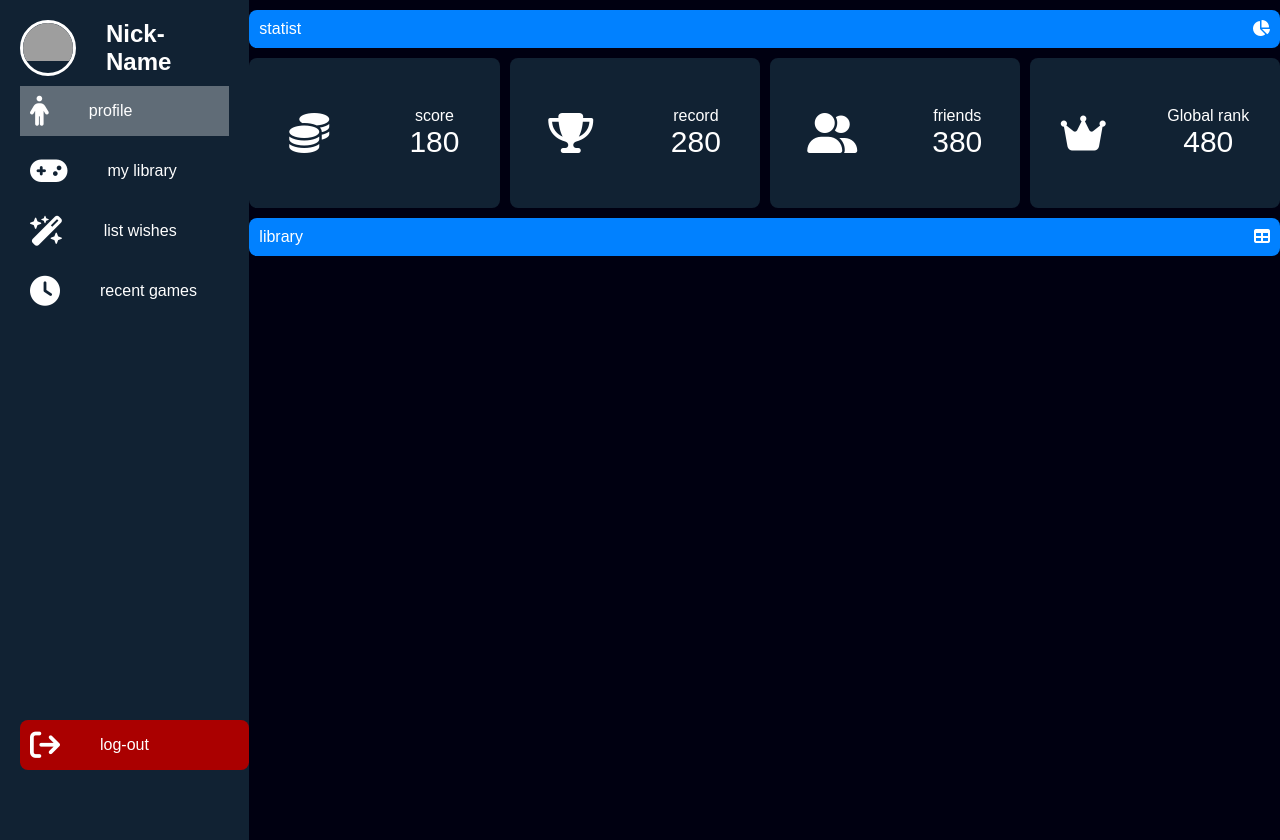
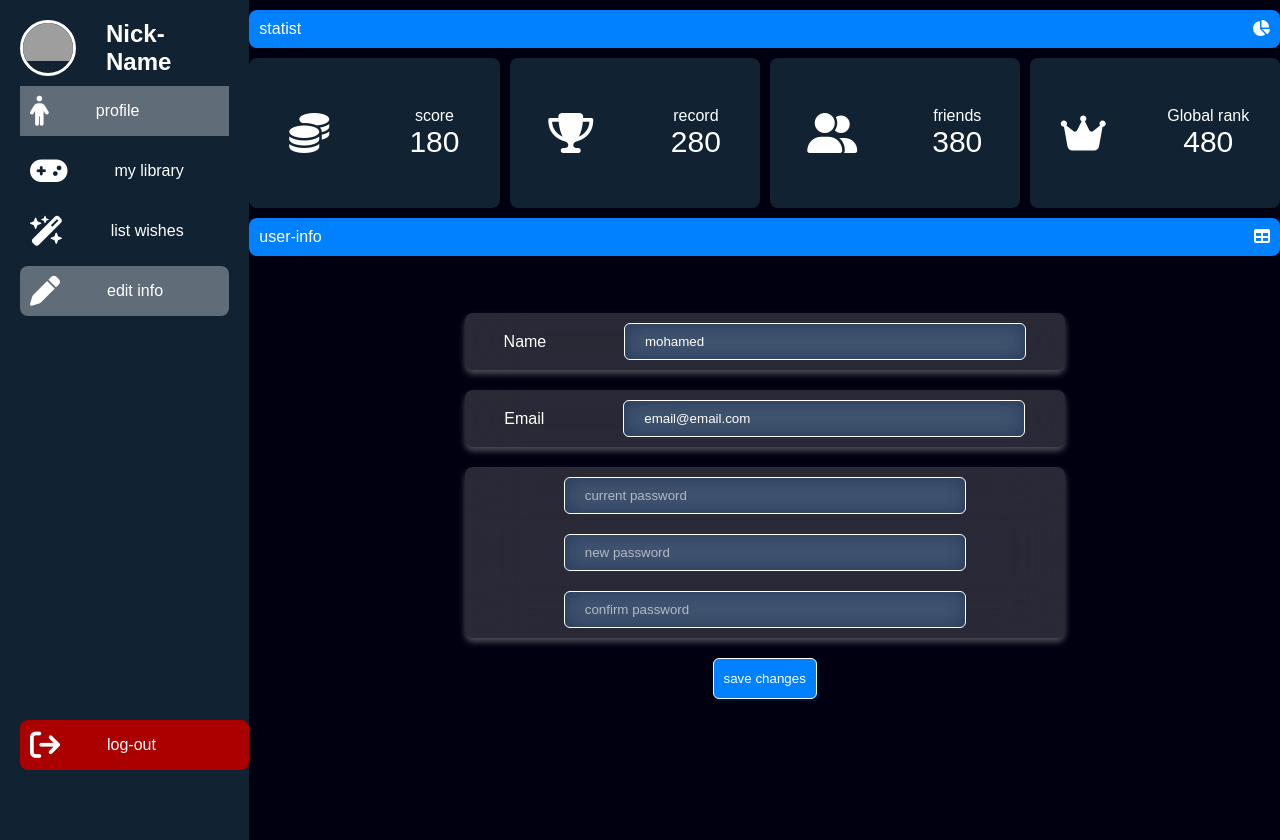
Before and after one commit to ahmedadlaoui/GameVault, a PHP site: page /user-profile.php in a window 1280 px wide. Run offline with PHP 8.4, Linux system fonts and the light colour scheme; grey boxes are pictures that could not be loaded.

Commit message:
add form for the user to edit their info

```diff
--- a/user-profile.css
+++ b/user-profile.css
@@ -52,7 +52,7 @@ body{
   margin: 10px 0;
   display: flex;
   align-items: center;
-  gap: 40px;
+  gap: 47px;
   border-radius:8px;
   text-decoration: none;
   padding: 10px;
@@ -115,3 +115,64 @@ body{
 .data-info .box .data span{
   font-size: 30px;
 }
+
+/*  */
+
+.content form {
+  width: 100%;
+  display: flex;
+  flex-direction: column;
+  justify-content: center;
+  gap:20px;
+  align-items: center;
+  height: 60vh;
+  >div{
+    display: flex;
+    align-items: center;
+    justify-content: space-around;
+    /* width: 60%; */
+    min-width: min(600px, 90%);
+    background: rgba(255, 255, 255, 0.159);
+    backdrop-filter: blur(30px);
+    box-shadow: 0 4px 6px rgba(255, 255, 255, 0.3);
+    border-radius: 8px;
+    >label span{
+      text-transform: capitalize;
+    }
+    >input{
+      background-color: rgba(1, 128, 255, 0.149);
+      backdrop-filter: blur(10px);
+      padding: 10px 20px;
+      border-radius: 6px;
+      margin: 10px 0px;
+      outline: none;
+      border:none;
+      border: solid 1px #FFF;
+      width:60%;
+    }
+    >input::placeholder{
+      color:rgba(255,255,255,0.6);
+    }
+
+  }
+  >.password{
+    display: flex;
+    flex-direction: column;
+
+  }
+  >button{
+    background-color: #0181ff;
+    padding:12px 10px;
+    border:solid 1px #FFF;
+    border-radius: 6px;
+    box-shadow: 2px 2px rgba(1, 128, 255, 0.149);
+
+  }
+  >button:hover{
+    border:solid 1px #0181ff;
+    color:#0181ff;
+    background-color: #FFF;
+  }
+
+
+}
--- a/user-profile.php
+++ b/user-profile.php
@@ -42,9 +42,9 @@
         </a>
       </li>
       <li>
-        <a href="#">
-          <i class="fas fa-clock"></i>
-          <p>recent games</p>
+        <a href="#" class="active">
+          <i class="fas fa-pen"></i>
+          <p>edit info</p>
         </a>
       </li>
 
@@ -55,10 +55,6 @@
           <p>log-out</p>
         </a>
       </li>
-
-
-
-
 
     </ul>
   </div>
@@ -108,9 +104,29 @@
     </div>
 
     <div class="title-info">
-      <p>library</p>
+      <p>user-info</p>
       <i class="fas fa-table"></i>
     </div>
+
+    <form action="#" method="POST">
+      <div>
+        <label for="user-name"><span>name</span></label>
+        <input type="text" name="name" id="user-name" value="mohamed">
+      </div>
+      <div>
+       <label for="user-email"><span>email</span></label>
+        <input type="email" name="email" id="user-email" value="email@email.com">
+      </div>
+
+      <div class="password" >
+        <input type="password" name="current-password" id="current-password" placeholder="current password" required>
+        <input type="password" name="new-password" id="new-password" placeholder="new password" required>
+        <input type="password" name="confirme-password" id="confirme-password" placeholder="confirm password" required>
+      </div>
+
+      <button type="submit">save changes</button>
+    </form>
+
 
 
   </div>
```
